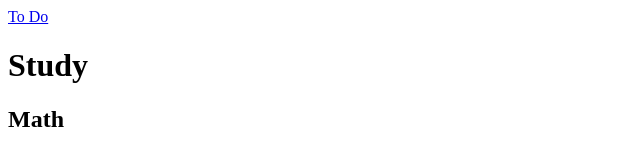
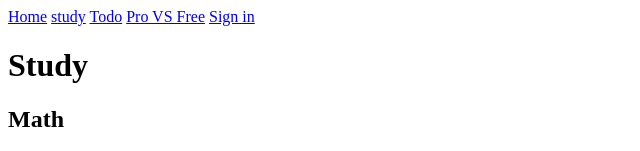
Before and after one commit to catherinewang2029-gif/comp_sci_project_pd1, a plain HTML site: page study.html in a window 1280 px wide. Shown: the top 151 px of the page, without its empty margins (0-640 px from the left). Drawn offline with Linux system fonts and the light colour scheme.

Commit message:
todo.html

```diff
--- a/study.html
+++ b/study.html
@@ -1,8 +1,11 @@
 <html>
     <head>
         <title>To-Do</title>
-        <a href="todo.html">To Do</a>
-
+        <a href="index.html">Home</a>
+        <a href="study.html">study</a>
+        <a href="todo.html">Todo</a>
+        <a href="paid.html">Pro VS Free</a>
+        <a href="signin.html">Sign in</a>
     </head>
     <body>
         <h1>Study</h1>
```
Also changed, not shown: paid.html (+5 -0 lines).
